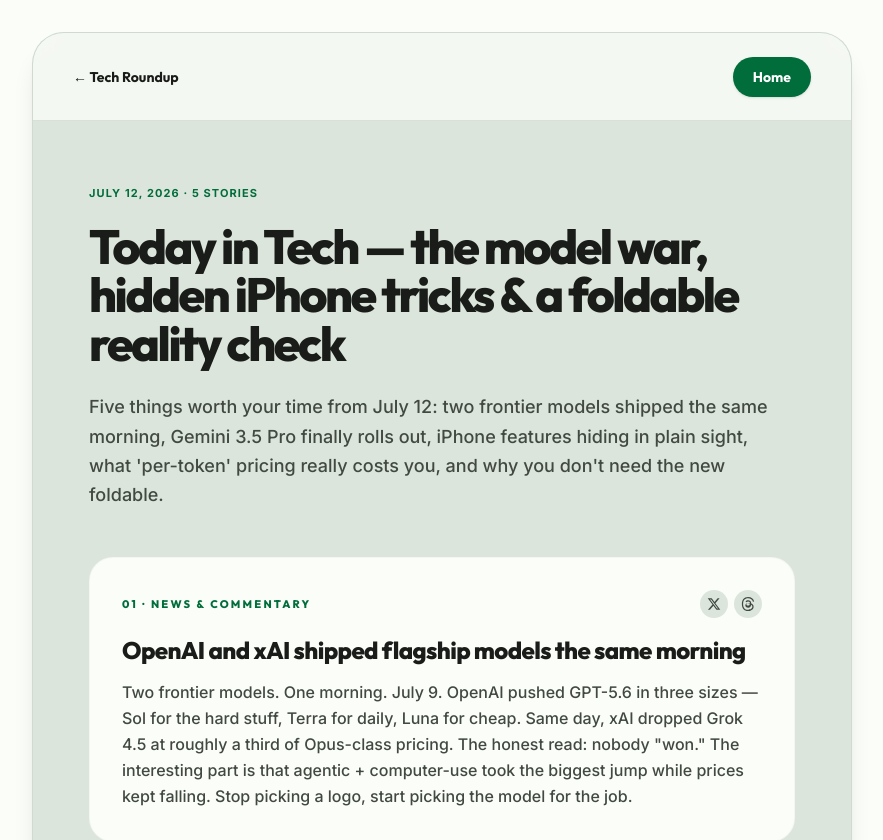
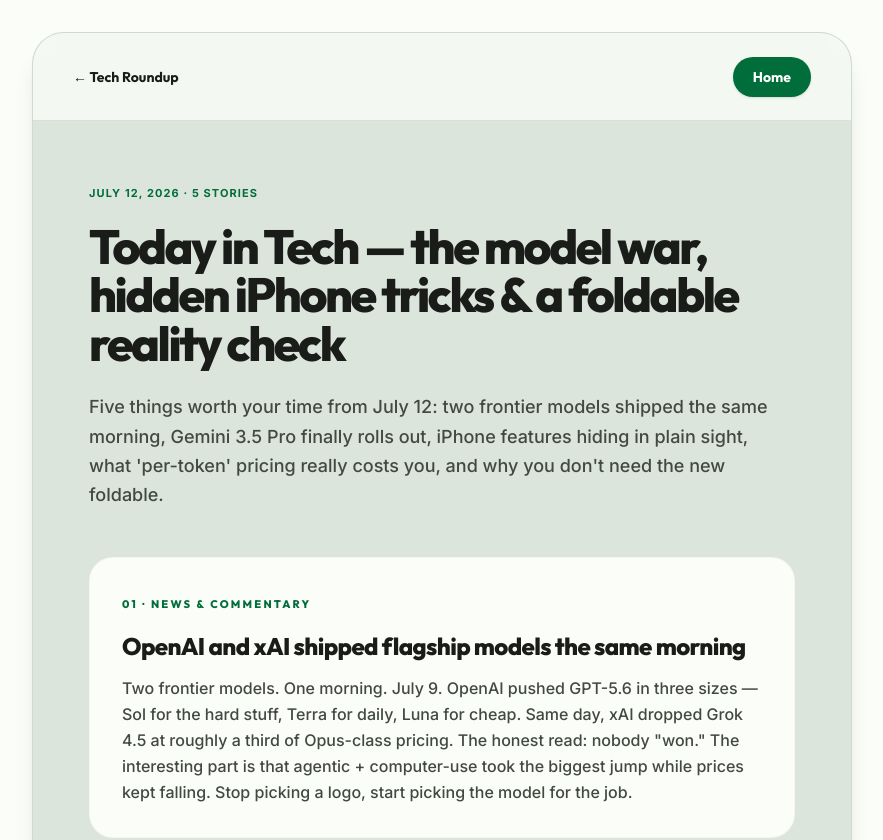
Before and after one commit to swamiguru/Swami-Guru-Portfolio, a React (Vite) app: page /tech-roundup/2026-07-12 in a window 1280 px wide. Shown: the top 840 px of the page, without its empty margins (198-1081 px from the left). Built offline with nearby package versions, Linux system fonts and the light colour scheme.

Commit message:
refactor: remove non-clickable platform icons from roundup cards + digest posts

```diff
--- a/src/pages/Home.tsx
+++ b/src/pages/Home.tsx
@@ -53,8 +53,6 @@
   const featured = videos[0] ?? null;
   const railVideos = videos.slice(1, 6);
   const latestDigest = getLatestDigest();
-  const socialPath = (name: string) =>
-    SOCIALS.find((s) => s.name.toLowerCase() === (name || "").trim().toLowerCase())?.path;
 
   useEffect(() => {
     document.title = "Swami Guru | Building products in public with AI";
@@ -151,23 +149,9 @@
                       role="listitem"
                       className="group snap-start shrink-0 w-[280px] md:w-[340px] bg-m3-surface-variant/40 rounded-[24px] border border-m3-outline/5 p-6 flex flex-col gap-4 hover:bg-m3-surface hover:border-m3-primary/30 hover:shadow-xl transition-all"
                     >
-                      <div className="flex items-center justify-between">
-                        <span className="text-[10px] font-bold uppercase tracking-widest text-m3-primary">
-                          {p.pillar}
-                        </span>
-                        <div className="flex items-center gap-1">
-                          {p.platforms.map((plat) => {
-                            const path = socialPath(plat);
-                            return path ? (
-                              <span key={plat} className="w-6 h-6 rounded-full bg-m3-primary-container text-m3-on-primary-container flex items-center justify-center" title={plat}>
-                                <svg viewBox="0 0 24 24" fill="currentColor" className="w-3 h-3" aria-hidden="true">
-                                  <path d={path} />
-                                </svg>
-                              </span>
-                            ) : null;
-                          })}
-                        </div>
-                      </div>
+                      <span className="text-[10px] font-bold uppercase tracking-widest text-m3-primary">
+                        {p.pillar}
+                      </span>
                       <p className="text-[15px] leading-snug text-m3-on-surface font-bold line-clamp-4">
                         {p.hook}
                       </p>
--- a/src/pages/TechDigest.tsx
+++ b/src/pages/TechDigest.tsx
@@ -9,9 +9,6 @@
 import { SOCIALS } from "../data/socials";
 
 const YOUTUBE = "https://www.youtube.com/@builtbyswami";
-
-const socialPath = (name: string) =>
-  SOCIALS.find((s) => s.name.toLowerCase() === (name || "").trim().toLowerCase())?.path;
 
 export default function TechDigest() {
   const { date } = useParams<{ date: string }>();
@@ -75,26 +72,10 @@
                     className="w-full max-w-[420px] rounded-[16px] border border-m3-outline/10 mb-5"
                   />
                 )}
-                <div className="flex items-center justify-between mb-4">
+                <div className="mb-4">
                   <span className="font-display text-[11px] font-black uppercase tracking-[0.2em] text-m3-primary">
                     {String(p.n).padStart(2, "0")} · {p.pillar}
                   </span>
-                  <div className="flex items-center gap-1.5">
-                    {p.platforms.map((plat) => {
-                      const path = socialPath(plat);
-                      return path ? (
-                        <span
-                          key={plat}
-                          title={plat}
-                          className="w-7 h-7 rounded-full bg-m3-surface-variant text-m3-on-surface-variant flex items-center justify-center"
-                        >
-                          <svg viewBox="0 0 24 24" fill="currentColor" className="w-3.5 h-3.5" aria-hidden="true">
-                            <path d={path} />
-                          </svg>
-                        </span>
-                      ) : null;
-                    })}
-                  </div>
                 </div>
                 <h2 className="display text-xl md:text-2xl font-extrabold tracking-tight text-m3-on-surface mb-3 leading-snug">
                   {p.hook}
```
